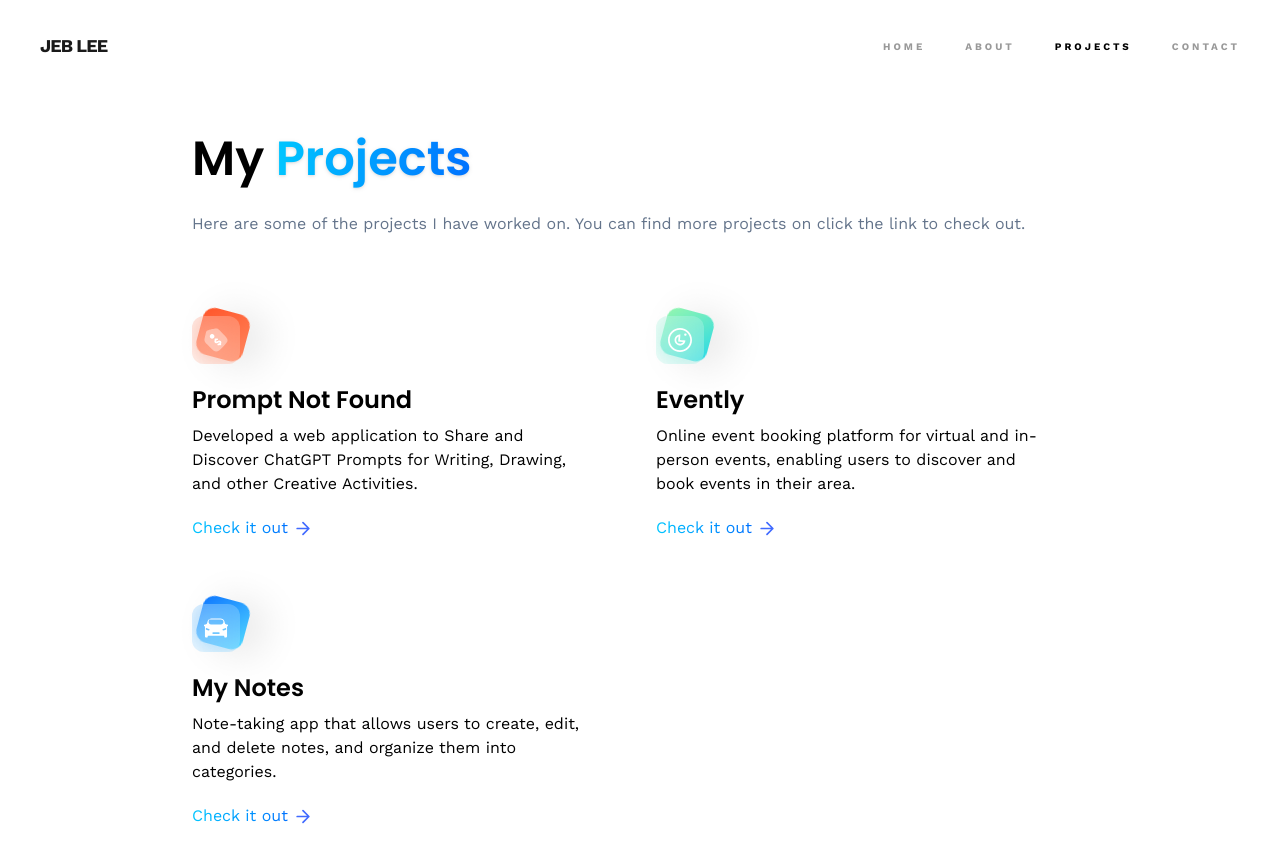
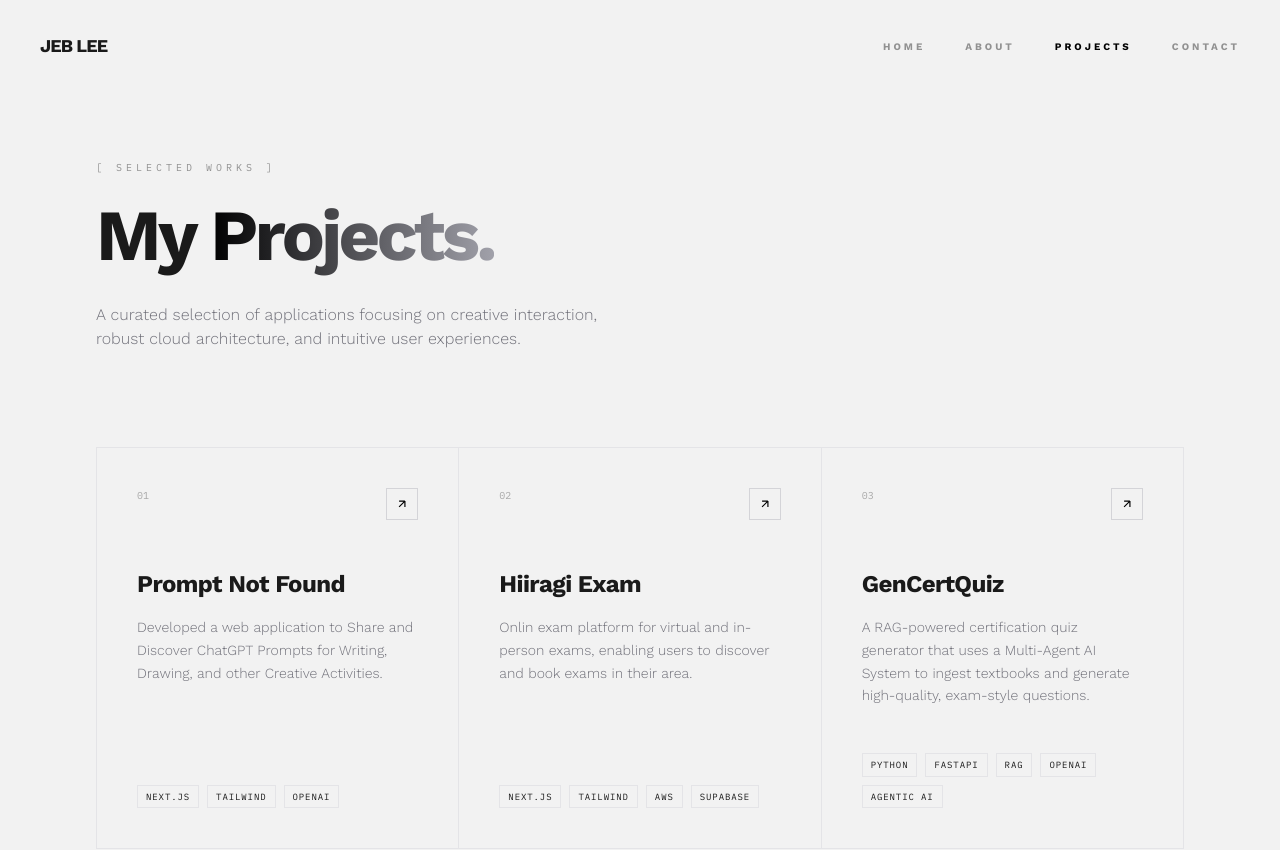
Before and after one commit to jishen027/3d_portfolio, a React (Vite) app: page /3d_portfolio/projects in a window 1280 px wide. Shown: the top 850 px of the page. Built offline with nearby package versions, Linux system fonts and the light colour scheme; the HTML template or start-up script is replaced by a standard one.

Commit message:
feat: Implement core portfolio pages (Home, Projects, Contact) and integrate a dynamic Three.js background scene.

```diff
--- a/src/constants/index.js
+++ b/src/constants/index.js
@@ -215,19 +215,22 @@ export const projects = [
     name: 'Prompt Not Found',
     description: 'Developed a web application to Share and Discover ChatGPT Prompts for Writing, Drawing, and other Creative Activities.',
     link: 'https://www.promptnotfound.com/',
+    tech: ['Next.js', 'Tailwind', 'OpenAI'],
   },
   {
     iconUrl: threads,
     theme: 'btn-back-green',
-    name: 'Evently',
-    description: 'Online event booking platform for virtual and in-person events, enabling users to discover and book events in their area.',
-    link: 'https://evently-gold-tau.vercel.app/',
+    name: 'Hiiragi Exam',
+    description: 'Onlin exam platform for virtual and in-person exams, enabling users to discover and book exams in their area.',
+    link: 'https://hiiragiexam.com/',
+    tech: ['Next.js', 'Tailwind', 'AWS', 'Supabase'],
   },
   {
     iconUrl: car,
     theme: 'btn-back-blue',
-    name: 'My Notes',
-    description: 'Note-taking app that allows users to create, edit, and delete notes, and organize them into categories.',
-    link: 'https://jishen027.github.io/my-notes/',
+    name: 'GenCertQuiz',
+    description: 'A RAG-powered certification quiz generator that uses a Multi-Agent AI System to ingest textbooks and generate high-quality, exam-style questions.',
+    link: 'https://github.com/jishen027/GenCertQuiz',
+    tech: ['Python', 'FastAPI', 'RAG', 'OpenAI', 'Agentic AI'],
   },
 ];
--- a/src/pages/Home.jsx
+++ b/src/pages/Home.jsx
@@ -149,7 +149,7 @@ const Home = () => {
             groundColor="#000000"
             intensity={0.5}
           />
-          <Sky isRotating={isRotating} />
+          {/* <Sky isRotating={isRotating} /> */}
           {/* <Island
             position={islandPosition}
             scale={islandScale}
--- a/src/pages/Projects.jsx
+++ b/src/pages/Projects.jsx
@@ -1,67 +1,89 @@
 import React from "react";
-
+import { Link } from "react-router-dom";
 import { projects } from "../constants";
-import { Link } from "react-router-dom";
-import { arrow } from "../assets/icons";
 import CTA from "../components/CTA";
 
 const Projects = () => {
   return (
-    <section className="max-container">
-      <h1 className="head-text">
-        My {"  "}
-        <span className="blue-gradient_text font-semibold drop-shadow">
-          Projects
-        </span>
-      </h1>
-
-      <div className="mt-5 flex flex-col gap-3 text-slate-500 ">
-        <p>
-          Here are some of the projects I have worked on. You can find more
-          projects on click the link to check out.
+    <section className="relative w-full min-h-screen pt-40 px-8 md:px-24 pb-24 bg-[#F2F2F2]">
+      {/* Header */}
+      <div className="max-w-2xl mb-24">
+        <p className="font-mono text-[10px] uppercase tracking-[0.4em] mb-6 opacity-40 text-black">
+          [ Selected Works ]
+        </p>
+        <h1 className="text-5xl md:text-7xl font-bold tracking-tighter leading-tight mb-8 text-[#1A1A1A]">
+          My{" "}
+          <span className="text-transparent bg-clip-text bg-gradient-to-r from-black to-zinc-400">
+            Projects.
+          </span>
+        </h1>
+        <p className="text-zinc-500 font-light max-w-lg">
+          A curated selection of applications focusing on creative interaction,
+          robust cloud architecture, and intuitive user experiences.
         </p>
       </div>
 
-      <div className="flex flex-wrap my-20 gap-16">
+      {/* Projects Grid */}
+      <div className="grid md:grid-cols-2 lg:grid-cols-3 gap-px bg-zinc-200 border border-zinc-200">
         {projects.map((project, index) => (
-          <div className="lg:w-[400px] w-full" key={index}>
-            <div className="block-container w-12 h-12">
-              <div className={`btn-back rounded-xl ${project.theme}`} />
-              <div className="btn-front rounded-xl justify-center items-center flex flex-col">
-                <img
-                  src={project.iconUrl}
-                  alt={project.name}
-                  className="w-1/2 h-1/2 object-contain"
-                />
-              </div>
-            </div>
-            <div className="mt-5 flex flex-col">
-              <h4 className="text-2xl font-poppins font-semibold">
-                {project.name}
-              </h4>
-
-              <p className="mt-2 flex items-center gap-2">
-                {project.description}
-              </p>
-
-              <div className="mt-5 flex items-center gap-2">
+          <div
+            key={project.name}
+            className="bg-[#F2F2F2] p-10 flex flex-col justify-between group hover:bg-black transition-all duration-500 min-h-[400px]"
+          >
+            {/* Card Top */}
+            <div>
+              <div className="flex justify-between items-start mb-12">
+                <span className="font-mono text-[10px] opacity-30 group-hover:text-white group-hover:opacity-100">
+                  {String(index + 1).padStart(2, "0")}
+                </span>
                 <Link
                   to={project.link}
                   target="_blank"
                   rel="noreferrer"
-                  className="blue-gradient_text"
+                  className="w-8 h-8 flex items-center justify-center border border-zinc-300 group-hover:border-white transition-colors"
+                  aria-label={`Open ${project.name}`}
                 >
-                  Check it out
+                  <svg
+                    width="14"
+                    height="14"
+                    viewBox="0 0 24 24"
+                    fill="none"
+                    stroke="currentColor"
+                    strokeWidth="2"
+                    className="group-hover:text-white text-black"
+                  >
+                    <path d="M7 17L17 7M17 7H7M17 7V17" />
+                  </svg>
                 </Link>
-                <img src={arrow} alt="arrow" />
               </div>
+              <h3 className="text-2xl font-bold tracking-tight mb-4 text-[#1A1A1A] group-hover:text-white">
+                {project.name}
+              </h3>
+              <p className="text-sm font-light leading-relaxed text-zinc-500 group-hover:text-zinc-400 mb-8">
+                {project.description}
+              </p>
+            </div>
+
+            {/* Tech Tags */}
+            <div className="flex flex-wrap gap-2">
+              {(project.tech || []).map((t) => (
+                <span
+                  key={t}
+                  className="text-[9px] font-mono uppercase tracking-widest px-2 py-1 border border-zinc-200 text-[#1A1A1A] group-hover:border-zinc-700 group-hover:text-zinc-400"
+                >
+                  {t}
+                </span>
+              ))}
             </div>
           </div>
         ))}
       </div>
-      <hr className="border-t-2 border-slate-500" />
+
+      {/* CTA Footer */}
+      <hr className="border-t border-zinc-200 mt-16 mb-8" />
       <CTA />
     </section>
+
   );
 };
 
```
Also changed, not shown: src/pages/Contact.jsx (+52 -18 lines), 1 other file (tests, documents, lock files or other folders).
